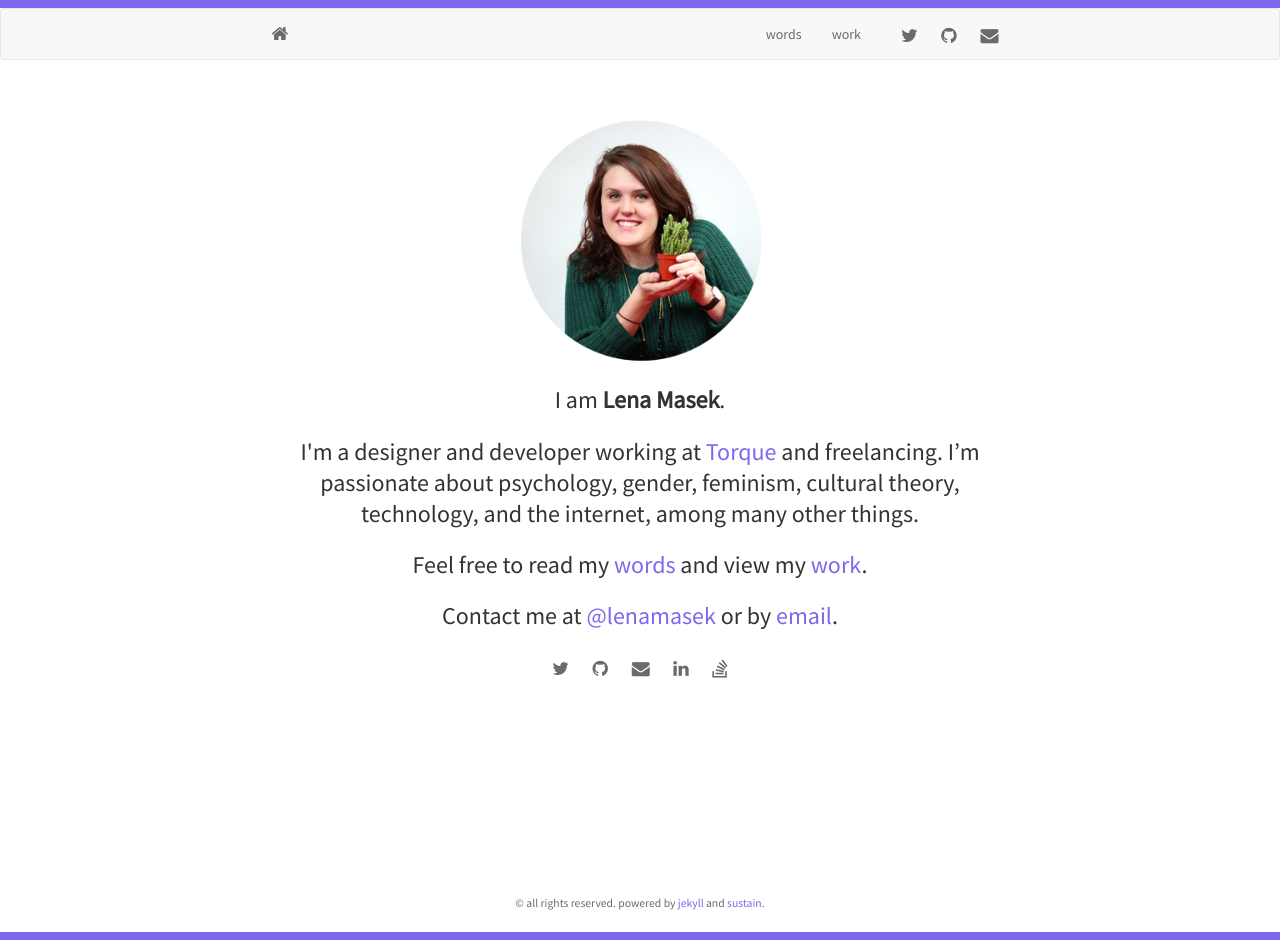
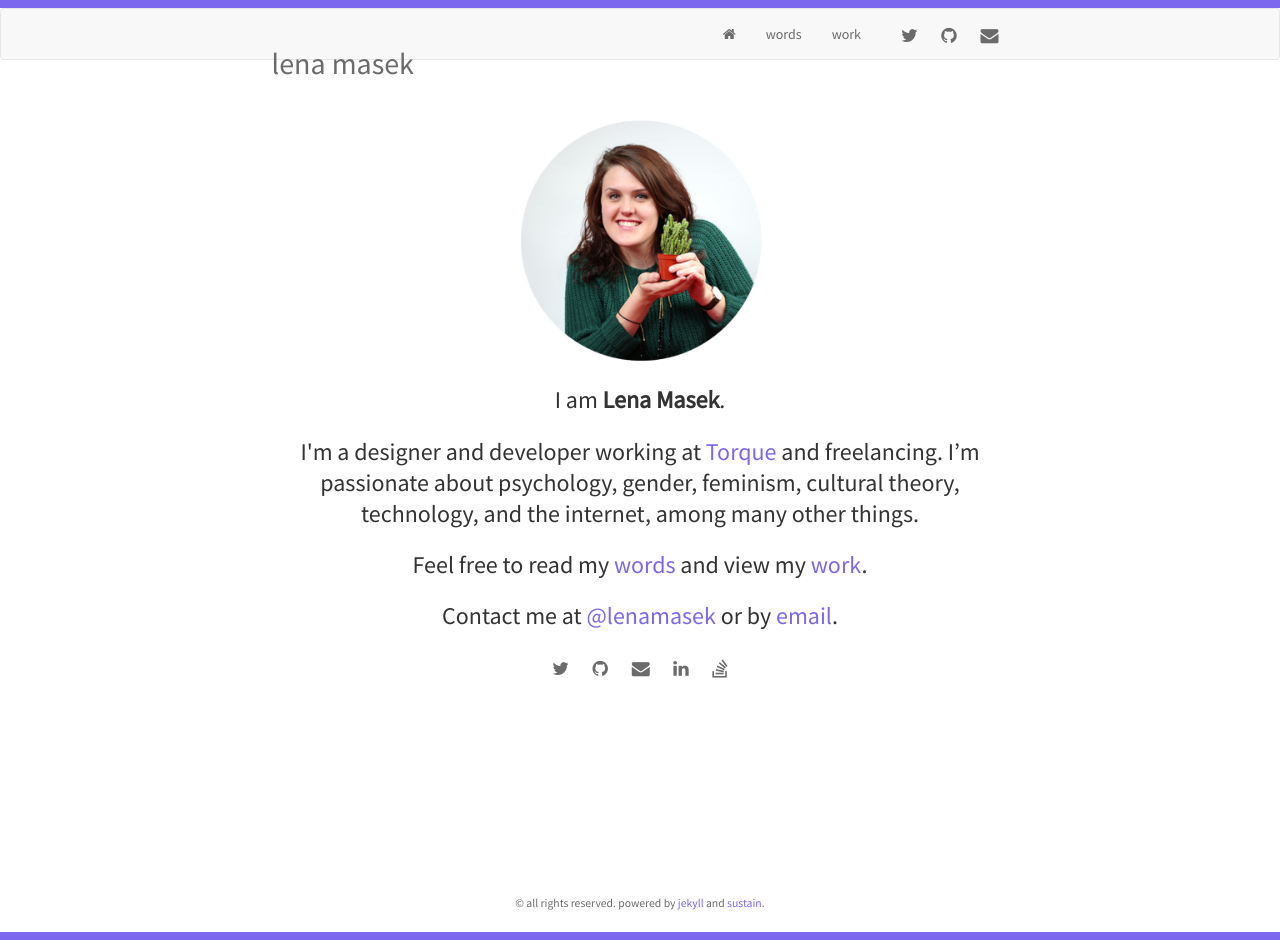
Before and after one commit to lenamasek/lenamasek.github.io, a Jekyll site: the page built from index.html, in a window 1280 px wide. Built offline with Jekyll 4.4.1, drawn with Linux system fonts in a browser that asks for light colours; nearby versions of some CDN libraries; the list of posts is cut into pages by our own code.

Commit message:
editing nav bar

```diff
--- a/_includes/header.html
+++ b/_includes/header.html
@@ -1,10 +1,11 @@
 <nav class="navbar navbar-default">
   <div class="container">
     <div class="navbar-header">
-      <a class="navbar-brand" href="{{ site.url }}"><i class="fa fa-home"></i></a>
+      <a class="navbar-brand" href="{{ site.url }}"><h2>lena masek</h2></a>
     </div>
     <div id="navbar">
       <ul class="nav navbar-nav navbar-right">
+        <li><a href="{{ site.url }}"><i class="fa fa-home"></i></a></li>
         <li><a href="{{ site.url }}/blog.html" class="words">words</a></li>
         <li><a href="{{ site.url }}/projects.html" class="work">work</a></li>
         <li>{% include social-small.html %}</li>
--- a/static/css/main.css
+++ b/static/css/main.css
@@ -240,6 +240,7 @@ div.footer{
   }
   .nav>li {
     font-size:18px;
+    display:inline-block;
   }
 
   .navbar-default .navbar-nav .open .dropdown-menu > li > a {
```
